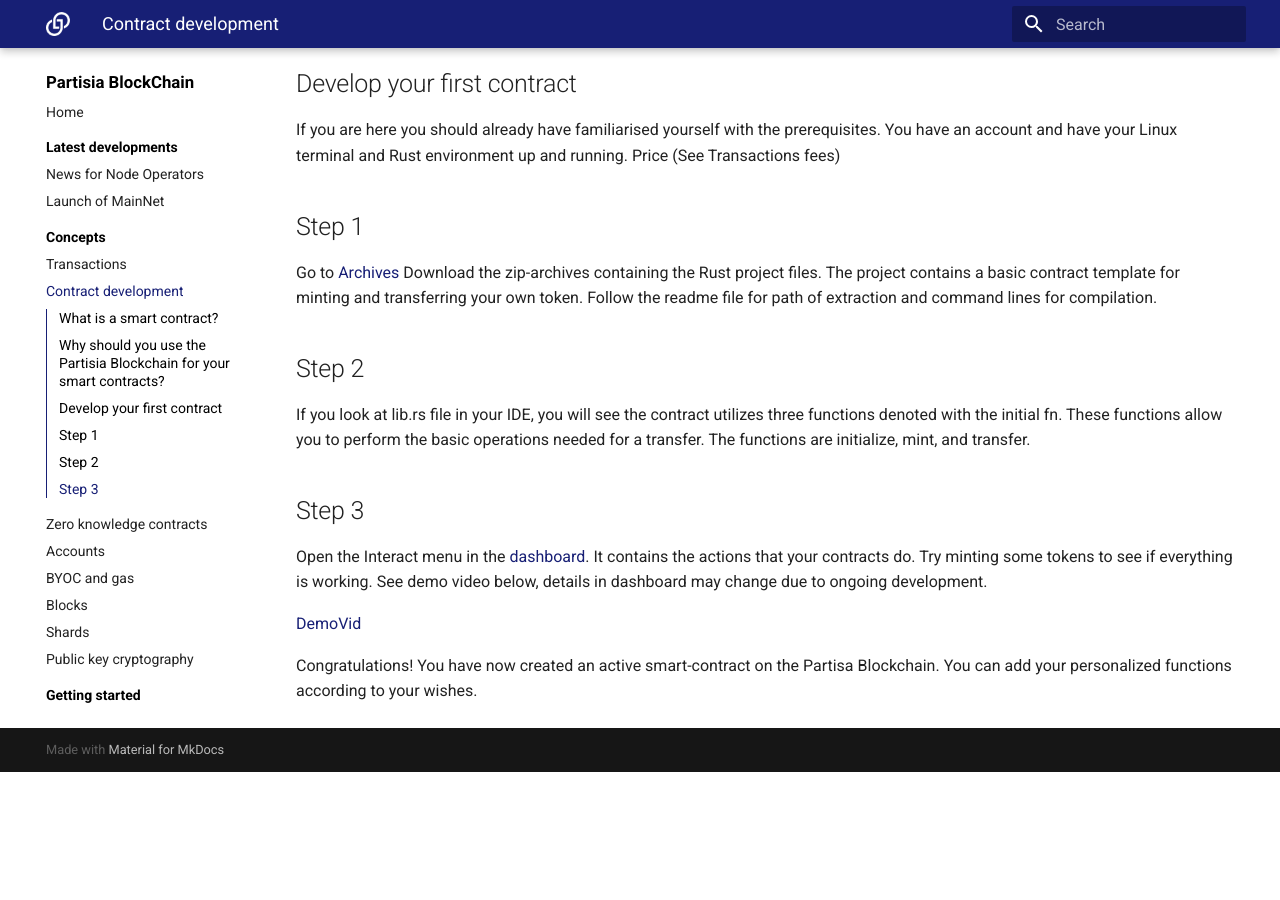
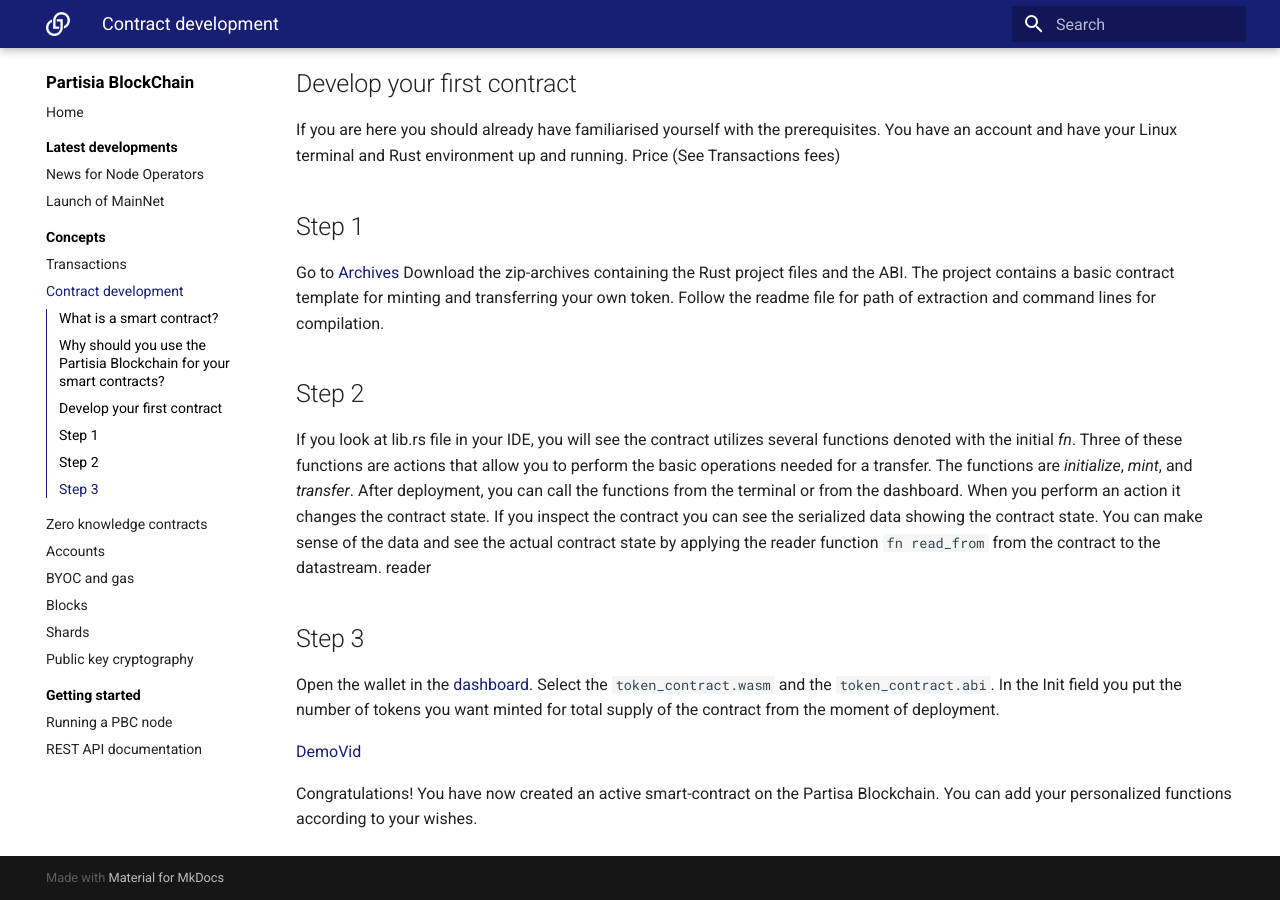
Before and after one commit to 0xSero/partisia-docs, an MkDocs documentation site: the page built from docs/contract-development.md, in a window 1280 px wide and 900 px high, scrolled down 628 px. Built offline with MkDocs 1.6.1 and Material for MkDocs 9.7.7, drawn with Linux system fonts in a browser that asks for light colours; a script that is not in the unit is left out; before the commit the page ends 1400 px from its top, so only the background shows below that.

Commit message:
commit on par1378

```diff
--- a/docs/contract-development.md
+++ b/docs/contract-development.md
@@ -17,17 +17,16 @@
 
 ## Step 1
 
-Go to [Archives](docs\TransferContractEG.zip)
-Download the zip-archives containing the Rust project files. The project contains a basic contract template for minting and transferring your own token. Follow the readme file for path of extraction and command lines for compilation.
+Go to [Archives](docs\TransferContractEG2.zip)
+Download the zip-archives containing the Rust project files and the ABI. The project contains a basic contract template for minting and transferring your own token. Follow the readme file for path of extraction and command lines for compilation.
 
 ## Step 2
 
-If you look at lib.rs file in your IDE, you will see the contract utilizes three functions denoted with the initial fn. These functions allow you to perform the basic operations needed for a transfer. The functions are initialize, mint, and transfer.
+If you look at lib.rs file in your IDE, you will see the contract utilizes several functions denoted with the initial *fn*. Three of these functions are actions that allow you to perform the basic operations needed for a transfer. The functions are *initialize*, *mint*, and *transfer*. After deployment, you can call the functions from the terminal or from the dashboard. When you perform an action it changes the contract state. If you inspect the contract you can see the serialized data showing the contract state. You can make sense of the data and see the actual contract state by applying the reader function `fn read_from` from the contract to the datastream. reader
 
 ## Step 3
 
-Open the Interact menu in the [dashboard](https://dashboard.partisiablockchain.com/wallet/voting_contracts). It contains the actions that your contracts do. Try minting some tokens to see if everything is working.
-See demo video below, details in dashboard may change due to ongoing development.
+Open the wallet in the [dashboard](https://dashboard.partisiablockchain.com/wallet/upload_wasm). Select the `token_contract.wasm` and the `token_contract.abi`. In the Init field you put the number of tokens you want minted for total supply of the contract from the moment of deployment.
 
 [DemoVid](https://youtu.be/qV2grtWDxUE)
 
```
